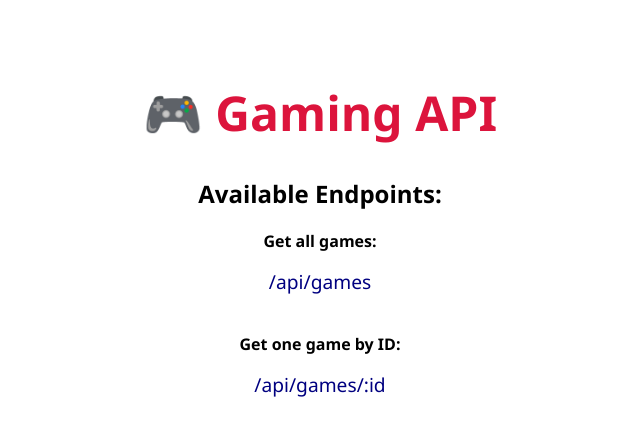
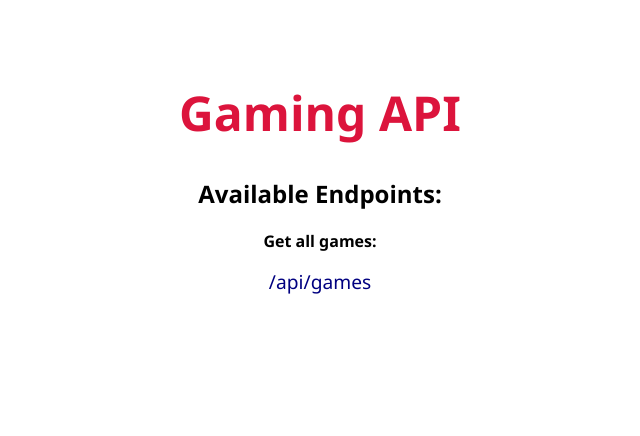
Before and after one commit to DurantChristian/Serverside-code, a website: page game-api-server/views/index.html in a window 1280 px wide. Shown: the whole page, without its empty margins (320-960 px from the left). Drawn offline with Linux system fonts and the light colour scheme.

Commit message:
edited .json

```diff
--- a/game-api-server/package.json
+++ b/game-api-server/package.json
@@ -2,7 +2,7 @@
   "name": "serverside-code",
   "version": "1.0.0",
   "description": "",
-  "main": "index.js",
+  "main": "server.js",
   "scripts": {
     "test": "echo \"Error: no test specified\" && exit 1"
   },
--- a/game-api-server/views/index.html
+++ b/game-api-server/views/index.html
@@ -7,14 +7,11 @@
   <title>Gaming API</title>
 </head>
 <body>
-  <h1>🎮 Gaming API</h1>
+  <h1>Gaming API</h1>
   <div class="doc-section">
     <h2>Available Endpoints:</h2>
     <p><strong>Get all games:</strong></p>
     <a href="/api/games">/api/games</a>
-    <br /><br />
-    <p><strong>Get one game by ID:</strong></p>
-    <a href="/api/games/1">/api/games/:id</a>
   </div>
 </body>
 </html>
```
